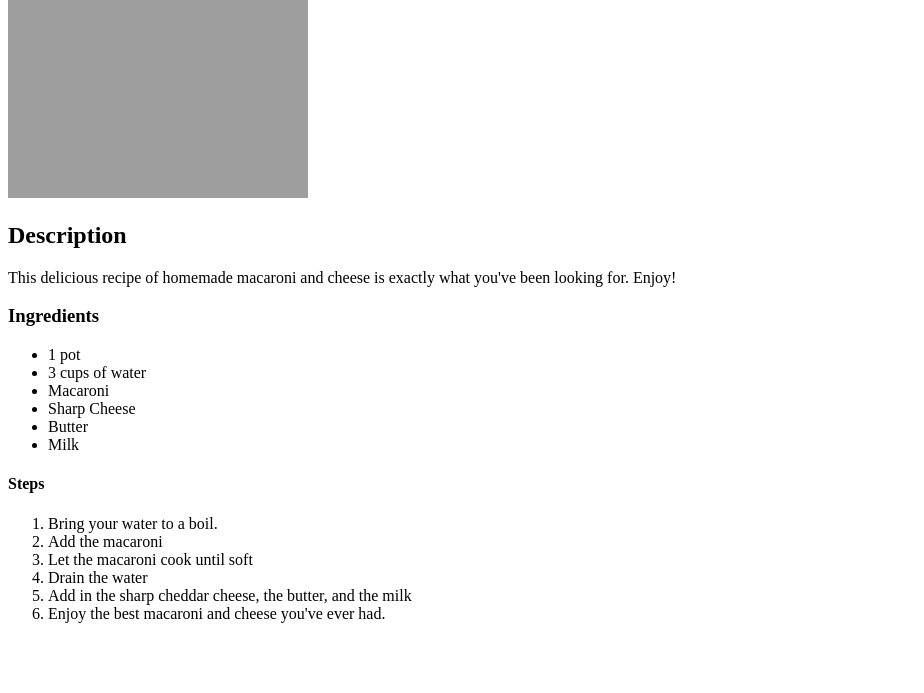
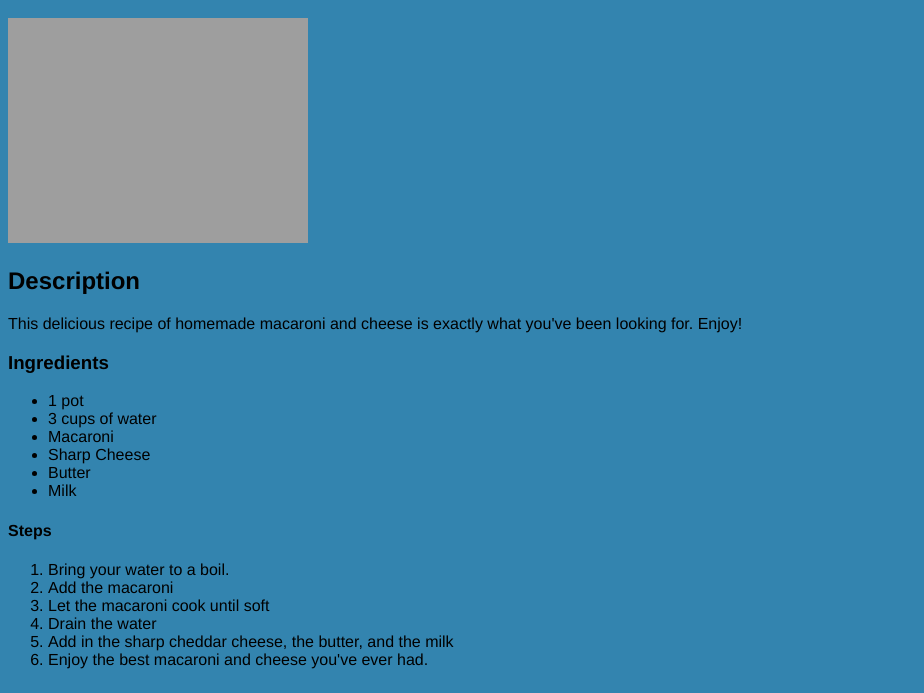
Before and after one commit to hutto-dev/odin-recipes, a plain HTML site: page recipes/macncheese.html in a window 1280 px wide. Shown: the part 107-800 px from the top of the page, without its empty margins (0-924 px from the left). Drawn offline with Linux system fonts and the light colour scheme; files that its build step writes are made by us from their sources; the site is published under a folder, as on GitHub Pages, so addresses that start at the root find nothing.

Commit message:
Fix issue with CSS not being applied

```diff
--- a/recipes/macncheese.html
+++ b/recipes/macncheese.html
@@ -4,7 +4,7 @@
     <meta charset="UTF-8" />
     <meta name="viewport" content="width=device-width, initial-scale=1.0" />
     <title>Macaroni & Cheese | Odin Recipes</title>
-    <link rel="stylesheet" href="/styles/style.css" />
+    <link rel="stylesheet" href="./styles/style.css" />
   </head>
   <body class="body macaroniandcheese">
     <h1 class="title macaroni">Macaroni & Cheese</h1>
```
Also changed, not shown: recipes/proteinshake.html (+1 -1 lines), recipes/rootbeerfloat.html (+1 -1 lines).
